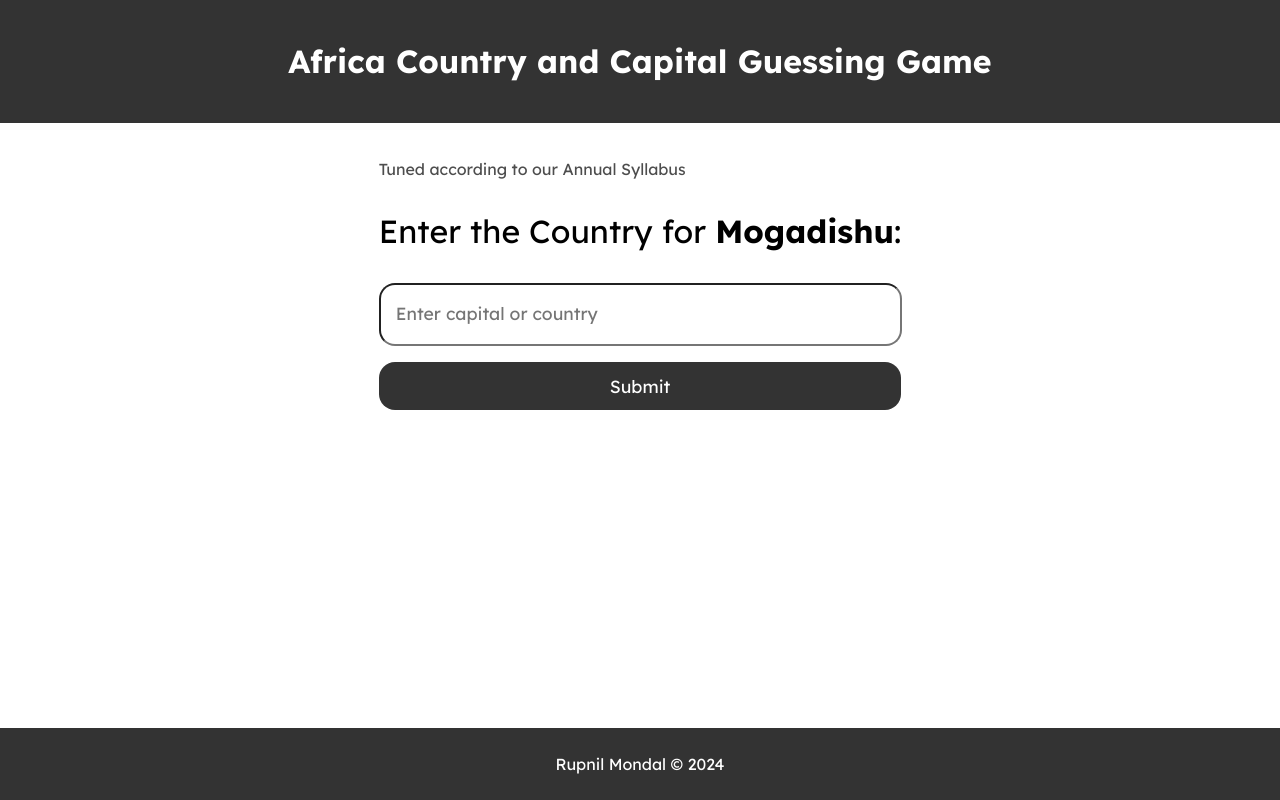
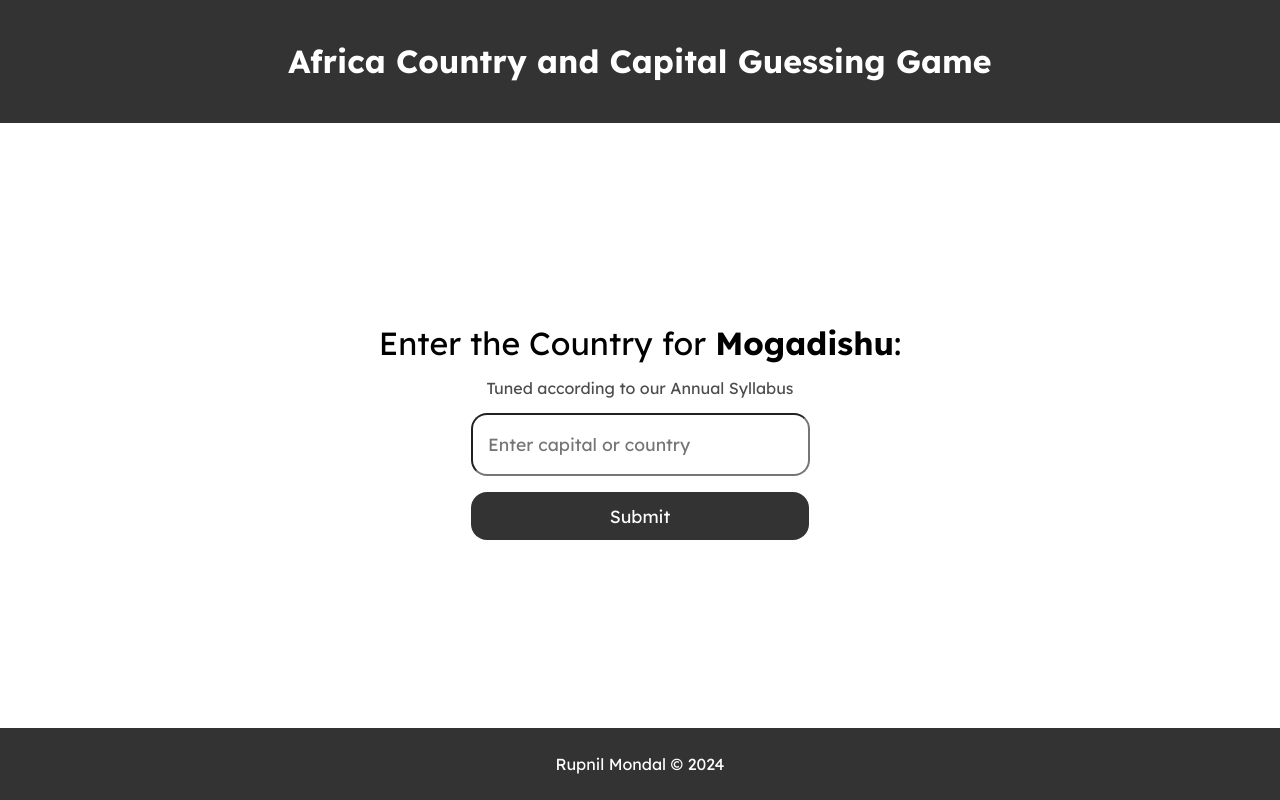
Before and after one commit to rupnil-codes/africa-country-capital-guesser, a plain HTML site: page index.html in a window 1280 px wide. Drawn offline with Linux system fonts and the light colour scheme.

Commit message:
changed the layout a bit

```diff
--- a/index.html
+++ b/index.html
@@ -13,8 +13,9 @@
   </header>
   <main>
     <div id="question">
+
+        <p class="questionp">Enter the <span id="type"></span> for <strong><span id="item"></span></strong>:</p>
         <p class="smalltext">Tuned according to our Annual Syllabus</p>
-        <p>Enter the <span id="type"></span> for <strong><span id="item"></span></strong>:</p>
     </div>
     <div id="input-container">
       <input class="inp" type="text" id="guess" placeholder="Enter capital or country">
--- a/styles.css
+++ b/styles.css
@@ -16,7 +16,7 @@ body {
   }
 
   main {
-    flex: 1; Grow to fill available space
+    flex: 1; /*Grow to fill available space */
     display: flex; /* Nested flexbox for content alignment */
     flex-direction: column; /* Stack children vertically */
     align-items: center; /* Center children horizontally */
@@ -35,13 +35,19 @@ body {
   }
 
   #question {
-    margin-bottom: 20px;
+    /* margin-bottom: 20px; */
     font-size: 2rem;
+  }
+
+  .questionp{
+    margin-bottom: -0.05rem;
   }
 
   .smalltext{
     font-size: 1rem;
     color: #4d4d4d;
+    margin-bottom: 15px;
+    text-align: center;
   }
 
   #input-container {
```
